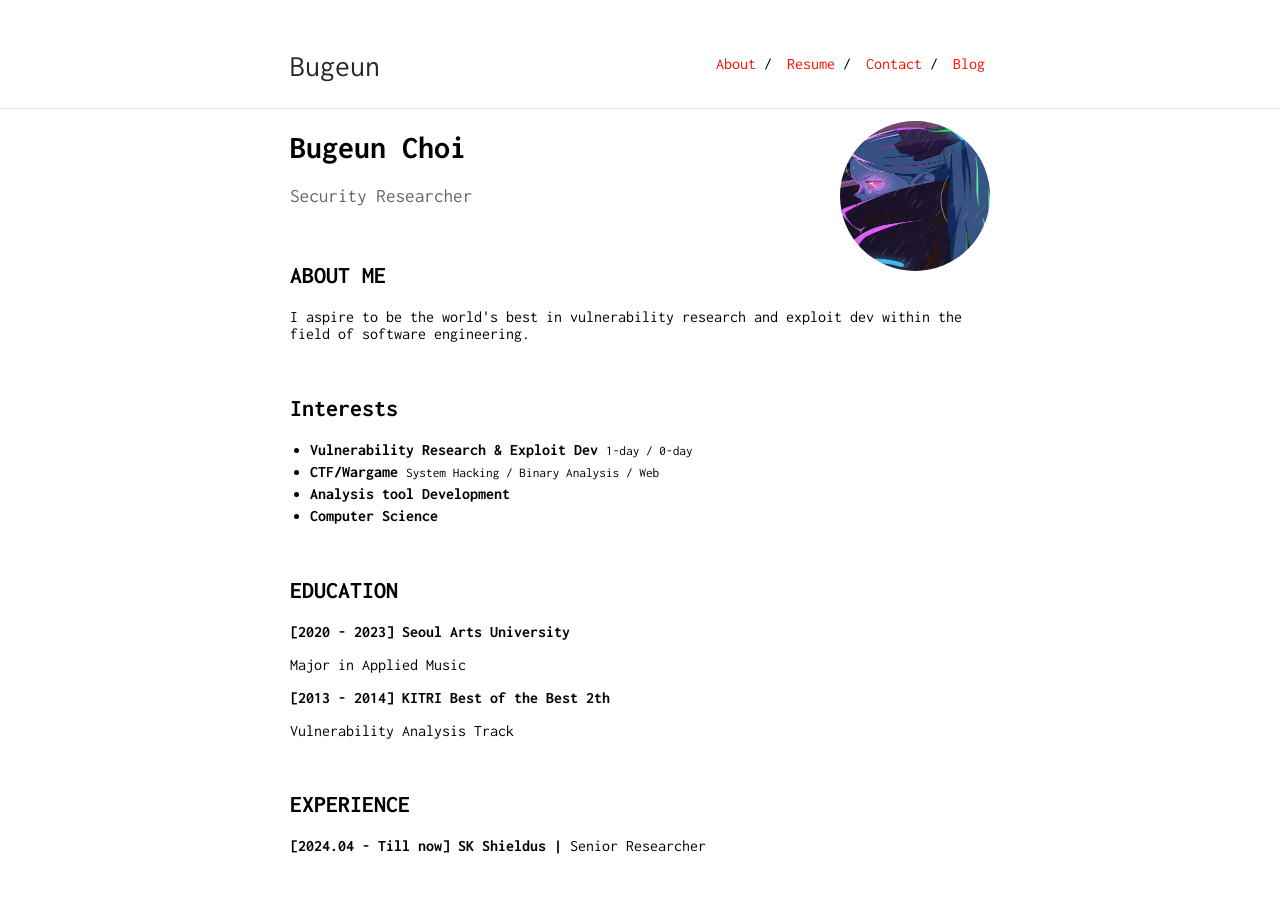
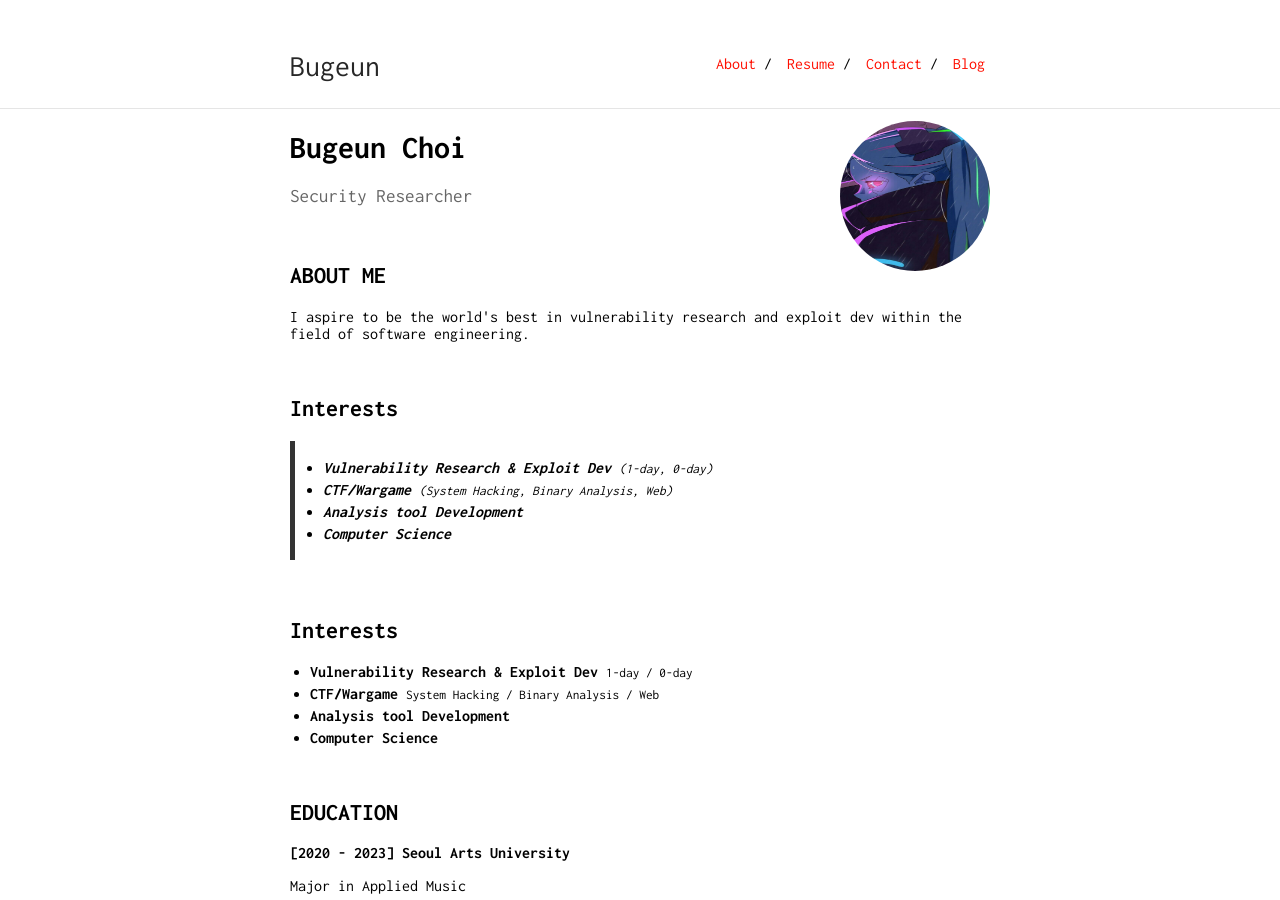
Before and after one commit to Bugeun/bugeun.github.io, a Jekyll site: the page built from index.md, in a window 1280 px wide and 900 px high. Built offline with Jekyll 4.4.1, drawn with Linux system fonts in a browser that asks for light colours.

Commit message:
Update index.md

```diff
--- a/index.md
+++ b/index.md
@@ -15,22 +15,22 @@ Security Researcher
 <p>I aspire to be the world's best in vulnerability research and exploit dev within the field of software engineering.</p>
 &nbsp;
 
-<!--
-><b>Interests<b>
+## Interests
+>
 * <b>Vulnerability Research & Exploit Dev</b> <small>(1-day, 0-day)</small>
 * <b>CTF/Wargame</b> <small>(System Hacking, Binary Analysis, Web)</small>
 * <b>Analysis tool Development</b>
 * <b>Computer Science</b>
 
 &nbsp;
--->
+
 
 ## Interests
 <section>
         <ul>
           <li>
-            <b>Vulnerability Research & Exploit Dev</b>
-            <small>1-day / 0-day</small>
+          <b>Vulnerability Research & Exploit Dev</b>
+          <small>1-day / 0-day</small>
           </li>
           <li>
           <b>CTF/Wargame</b>
```
